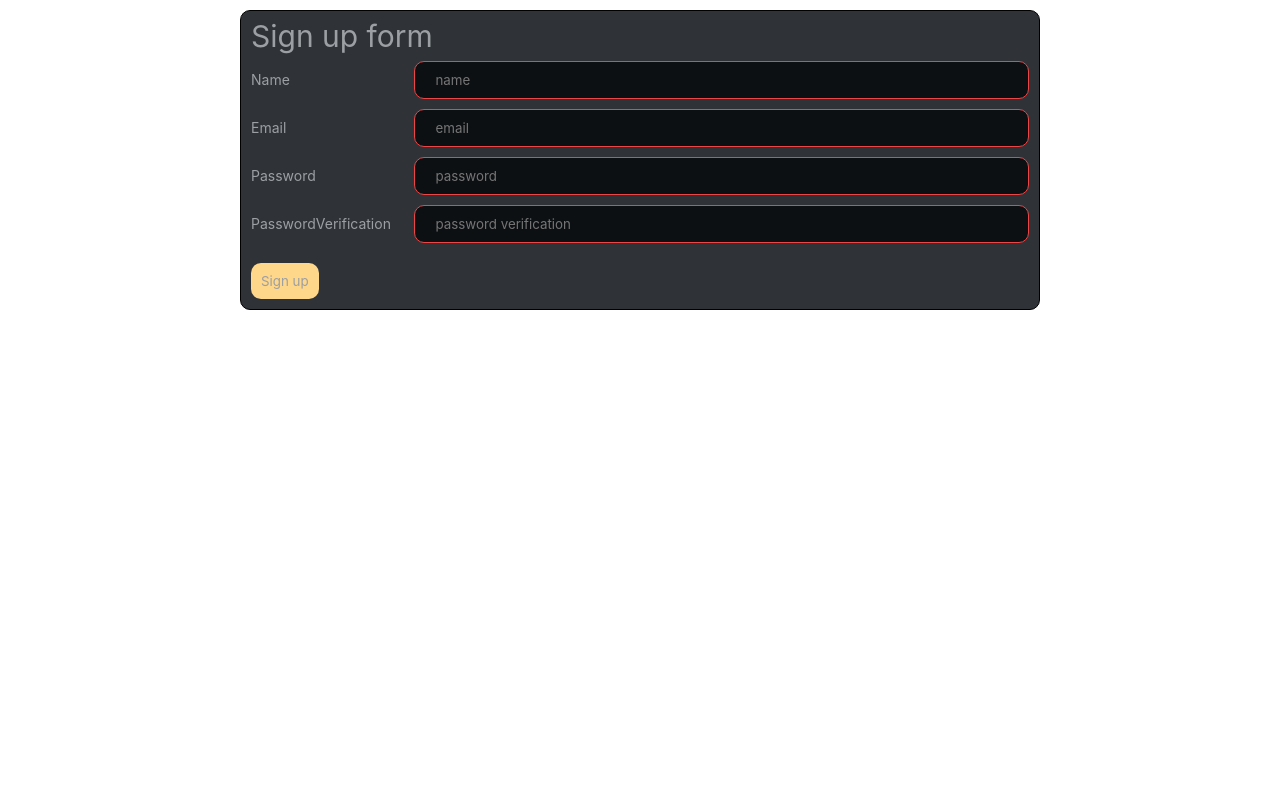
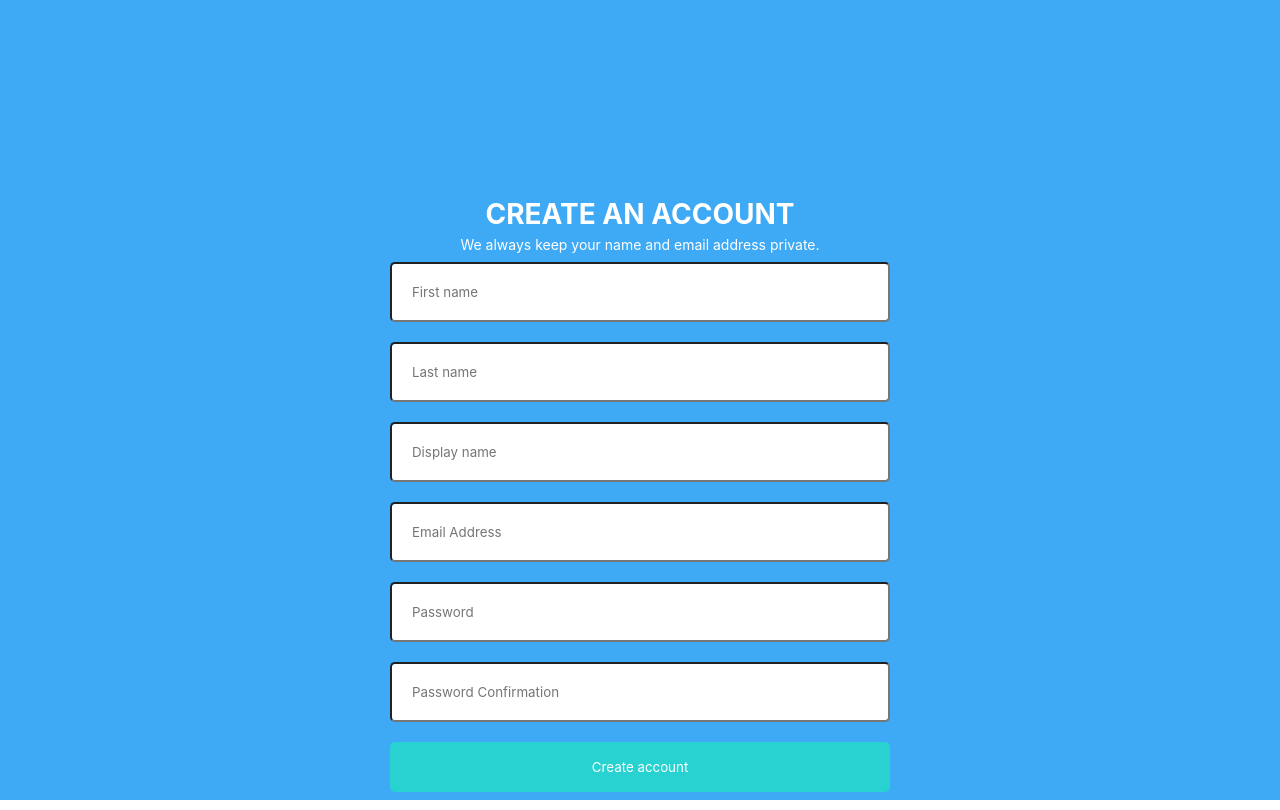
Before and after one commit to Unknown-Vndy/UsersList, a React (Create React App) app: page / in a window 1280 px wide. Built offline with nearby package versions, Linux system fonts and the light colour scheme.

Commit message:
added create account form(formik)

```diff
--- a/package.json
+++ b/package.json
@@ -7,12 +7,14 @@
     "@testing-library/react": "^12.1.4",
     "@testing-library/user-event": "^13.5.0",
     "classnames": "^2.3.1",
+    "formik": "^2.2.9",
     "mdi-react": "^8.3.1",
     "react": "^18.0.0",
     "react-dom": "^18.0.0",
     "react-scripts": "5.0.0",
     "sass": "^1.50.1",
-    "web-vitals": "^2.1.4"
+    "web-vitals": "^2.1.4",
+    "yup": "^0.32.11"
   },
   "scripts": {
     "start": "react-scripts start",
--- a/src/App.js
+++ b/src/App.js
@@ -1,9 +1,9 @@
 import React from 'react';
 import './App.css';
-import SifnUpForm from './components/SignUpForm';
+import CreateAccountForm from './components/CreateAccountForm';
 
 function App () {
-  return <SifnUpForm />;
+  return <CreateAccountForm />;
 }
 
 export default App;
--- /dev/null
+++ b/src/components/CreateAccountForm/CreateAccountForm.module.scss
@@ -0,0 +1,53 @@
+.formWrapper {
+  background: rgb(62, 169, 245);
+  height: 100vh;
+  color: white;
+}
+
+.formContainer {
+  display: flex;
+  flex-direction: column;
+  align-items: center;
+  padding-top: 200px;
+}
+
+h1,
+p {
+  margin-bottom: 10px;
+}
+.mainWrapper {
+  display: flex;
+  flex-direction: column;
+  gap: 20px;
+}
+
+input {
+  min-height: 50px;
+  padding: 20px;
+  border-radius: 5px;
+  display: block;
+  width: 500px;
+  position: relative;
+}
+
+label span {
+  color: rgb(128, 6, 6);
+  position: absolute;
+}
+
+.submitButton {
+  min-width: 100%;
+  min-height: 50px;
+  border-radius: 5px;
+  background: #28d2d0;
+  color: inherit;
+  border: 0;
+}
+
+.valid {
+  background: rgb(160, 235, 160);
+}
+
+.invalid {
+  background: rgb(199, 142, 142);
+}
--- /dev/null
+++ b/src/components/CreateAccountForm/FormContainer.jsx
@@ -0,0 +1,57 @@
+import Input from './Input';
+import styles from './CreateAccountForm.module.scss';
+
+function FormContainer () {
+  const classes = {
+    valid: styles.valid,
+    invalid: styles.invalid,
+  };
+  return (
+    <>
+      <Input
+        type='text'
+        name='firstName'
+        placeholder='First name'
+        autoFocus={true}
+        classes={classes}
+      />
+      <Input
+        type='text'
+        name='lastName'
+        placeholder='Last name'
+        classes={classes}
+      />
+
+      <Input
+        type='text'
+        name='displayName'
+        placeholder='Display name'
+        classes={classes}
+      />
+      <Input
+        type='email'
+        name='email'
+        placeholder='Email Address'
+        classes={classes}
+      />
+
+      <Input
+        type='password'
+        name='password'
+        placeholder='Password'
+        classes={classes}
+      />
+      <Input
+        type='password'
+        name='passwordConfirmation'
+        placeholder='Password Confirmation'
+        classes={classes}
+      />
+      <button className={styles.submitButton} type='submit'>
+        Create account
+      </button>
+    </>
+  );
+}
+
+export default FormContainer;
--- /dev/null
+++ b/src/components/CreateAccountForm/FormHeader.jsx
@@ -0,0 +1,10 @@
+function FormHeader () {
+  return (
+    <>
+      <h1>CREATE AN ACCOUNT</h1>
+      <p>We always keep your name and email address private.</p>
+    </>
+  );
+}
+
+export default FormHeader;
--- /dev/null
+++ b/src/components/CreateAccountForm/Input.jsx
@@ -0,0 +1,26 @@
+import classNames from 'classnames';
+import { ErrorMessage, Field } from 'formik';
+
+function Input (props) {
+  const { name, classes, ...restProps } = props;
+  return (
+    <Field name={name}>
+      {({ field, form: { errors, touched }, meta }) => {
+        const inputClassNames = classNames({
+          [classes.valid]: !errors[name] && touched[name],
+          [classes.invalid]: errors[name] && touched[name],
+        });
+        return (
+          <>
+            <label>
+              <input {...field} {...restProps} className={inputClassNames} />
+              <ErrorMessage name={field.name} component='span' />
+            </label>
+          </>
+        );
+      }}
+    </Field>
+  );
+}
+
+export default Input;
--- /dev/null
+++ b/src/components/CreateAccountForm/index.jsx
@@ -0,0 +1,41 @@
+import { Form, Formik } from 'formik';
+import { CREATE_ACCOUNT_SCHEMA } from './../../validations/validationShemas';
+import FormHeader from './FormHeader';
+import FormContainer from './FormContainer';
+import styles from './CreateAccountForm.module.scss';
+// import Input from './Input';
+
+function CreateAccountForm () {
+  const initialValues = {
+    firstName: '',
+    lastName: '',
+    displayName: '',
+    email: '',
+    password: '',
+    passwordConfirmation: '',
+  };
+
+  const handleSubmit = (values, formikBag) => {
+    console.log('values', values);
+    formikBag.resetForm();
+  };
+
+  return (
+    <Formik
+      initialValues={initialValues}
+      onSubmit={handleSubmit}
+      validationSchema={CREATE_ACCOUNT_SCHEMA}
+    >
+      <div className={styles.formWrapper}>
+        <Form className={styles.formContainer}>
+          <FormHeader />
+          <div className={styles.mainWrapper}>
+            <FormContainer />
+          </div>
+        </Form>
+      </div>
+    </Formik>
+  );
+}
+
+export default CreateAccountForm;
--- a/src/components/SignUpForm/index.js
+++ b/src/components/SignUpForm/index.js
@@ -42,6 +42,7 @@ class SifnUpForm extends Component {
   //     isNameValid: NAME_REG_EXP.test(value),
   //   });
   // };
+
   handleChange = ({ target: { value, name } }, regExp) => {
     const capitalizedName = name[0].toUpperCase() + name.slice(1);
     console.log(value);
@@ -50,6 +51,7 @@ class SifnUpForm extends Component {
       [`is${capitalizedName}Valid`]: regExp.test(value),
     });
   };
+
   handlePasswordChange = ({ target: { value } }) => {
     this.setState({
       password: value,
--- /dev/null
+++ b/src/validations/validationShemas.js
@@ -0,0 +1,54 @@
+import * as yup from 'yup';
+
+export const CREATE_ACCOUNT_SCHEMA = yup.object({
+  firstName: yup
+    .string()
+    .trim()
+    .min(2)
+    .max(16)
+    .matches(/^[A-Z][a-z]*$/, 'First name must start with a capital letter')
+    .required(),
+  lastName: yup
+    .string()
+    .trim()
+    .min(2)
+    .max(16)
+    .matches(/^[A-Z][a-z]*$/, 'Last name must start with a capital letter')
+    .required(),
+  displayName: yup
+    .string()
+    .trim()
+    .min(4)
+    .max(16)
+    .matches(
+      /^[a-zA-Z0-9]*$/,
+      'Display name must consist of a letter, digit or symbol _'
+    )
+    .required(),
+  email: yup
+    .string()
+    .email('Email must be valid')
+    .matches(
+      /^([a-zA-Z0-9_\-\.]+)@([a-zA-Z0-9_\-\.]+)\.([a-zA-Z]{2,5})$/,
+      'Email must be valid'
+    )
+    .required(),
+  password: yup
+    .string()
+    .min(8)
+    .max(16)
+    .matches(
+      /^(?=.*[a-z])(?=.*[A-Z])(?=.*\d)[a-zA-Z\d]{8,}$/,
+      'Password must have at least one uppercase letter, one lowercase letter and one number'
+    )
+    .required(),
+  passwordConfirmation: yup
+    .string()
+    .when('password', {
+      is: val => val && val.length > 0,
+      then: yup
+        .string()
+        .oneOf([yup.ref('password')], 'Both password need to be the same'),
+    })
+    .required('Confirm Password Required'),
+});
```
Also changed, not shown: 1 other file (tests, documents, lock files or other folders).
